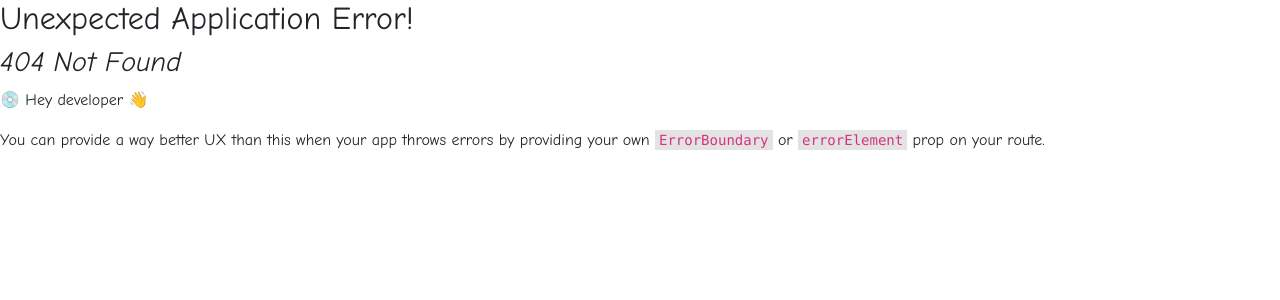
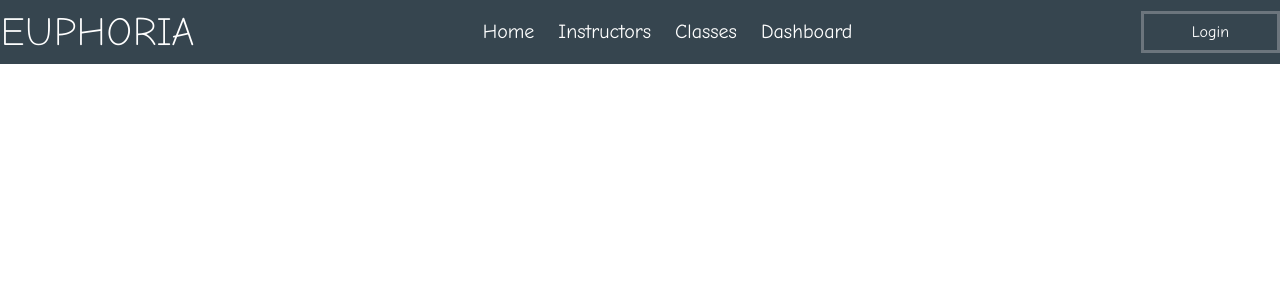
Before and after one commit to safoun10/Euphoria-Client, a React (Vite) app: page /classes in a window 1280 px wide. Before the commit this address had no page. Shown: the top 300 px of the page. Built offline with nearby package versions, Linux system fonts and the light colour scheme.

Commit message:
updated routes

```diff
--- a/src/components/topNav/TopNav.jsx
+++ b/src/components/topNav/TopNav.jsx
@@ -19,12 +19,12 @@ const TopNav = () => {
 						</Link>
 					</div>
 					<div>
-						<Link className="text-decoration-none text-white fs-5 hover-link">
+						<Link to="/classes" className="text-decoration-none text-white fs-5 hover-link">
 							Classes
 						</Link>
 					</div>
 					<div>
-						<Link className="text-decoration-none text-white fs-5 hover-link">
+						<Link to="/dashboard" className="text-decoration-none text-white fs-5 hover-link">
 							Dashboard
 						</Link>
 					</div>
--- /dev/null
+++ b/src/pages/classes/Classes.jsx
@@ -0,0 +1,14 @@
+import React from 'react';
+import TopNav from '../../components/topNav/TopNav';
+
+const Classes = () => {
+    return (
+        <div>
+            <div className='bg-char'>
+                <TopNav></TopNav>
+            </div>
+        </div>
+    );
+};
+
+export default Classes;
--- /dev/null
+++ b/src/pages/dashboard/Dashboard.jsx
@@ -0,0 +1,15 @@
+import React from 'react';
+import TopNav from '../../components/topNav/TopNav';
+
+const Dashboard = () => {
+    return (
+        <div>
+            <div className='bg-char'>
+                <TopNav></TopNav>
+            </div>
+
+        </div>
+    );
+};
+
+export default Dashboard;
```
Also changed, not shown: routes/Routes.jsx (+10 -0 lines).
